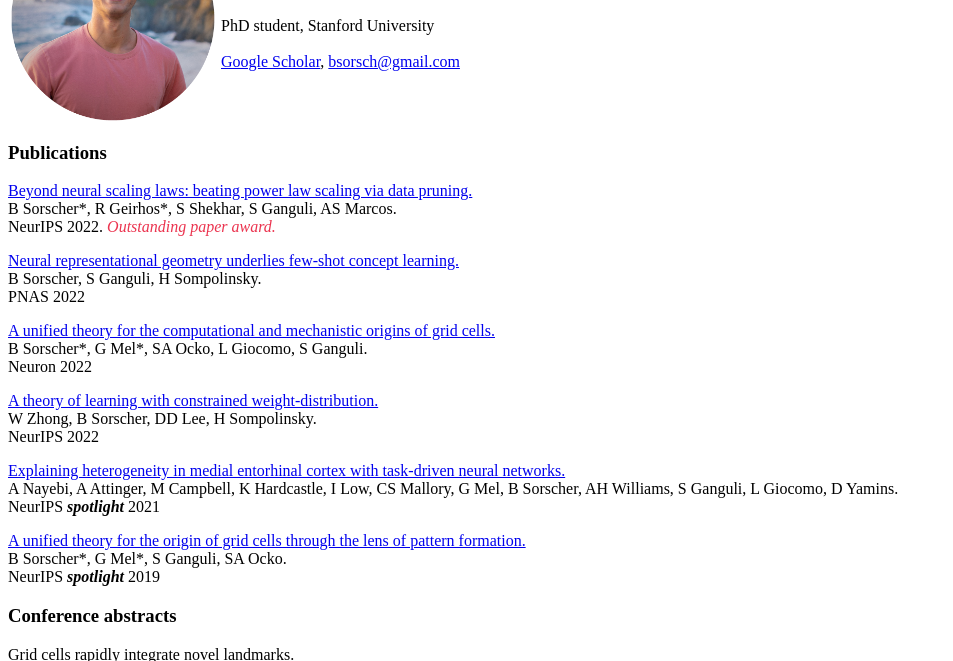
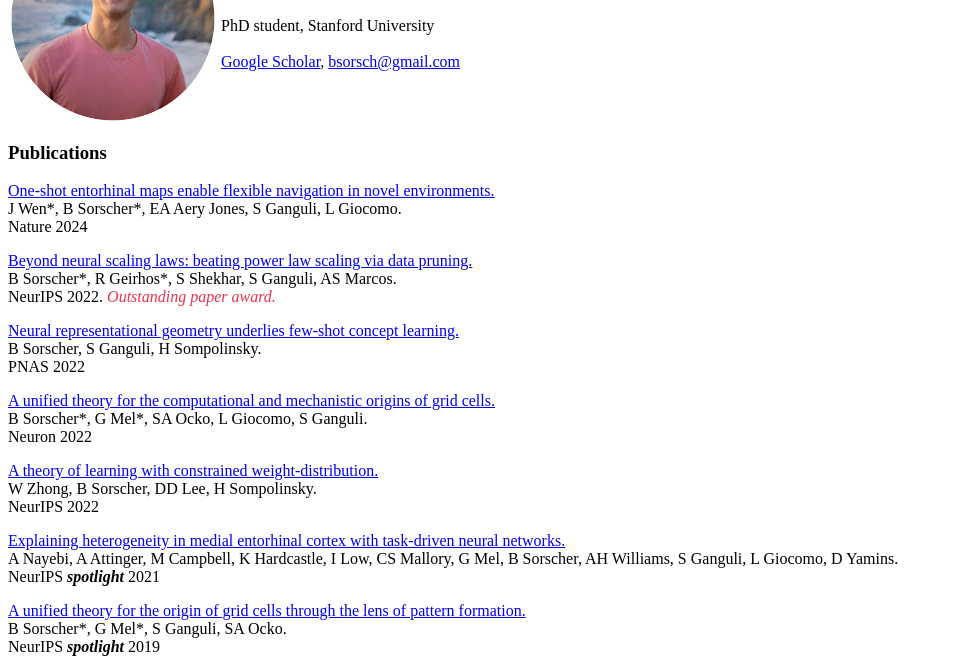
Before and after one commit to bsorsch/bsorsch.github.io, a plain HTML site: page index.html in a window 1280 px wide. Shown: the part 94-755 px from the top of the page, without its empty margins (0-953 px from the left). Drawn offline with Linux system fonts and the light colour scheme.

Commit message:
Update index.html

```diff
--- a/index.html
+++ b/index.html
@@ -27,6 +27,17 @@
 <h3>
 <a name="Pubs"></a>
 Publications</h3>
+  <a href="https://www.nature.com/articles/s41586-024-08034-3">One-shot entorhinal maps enable flexible navigation in novel environments.</a><br>
+  J Wen*, B Sorscher*, EA Aery Jones, S Ganguli, L Giocomo. <br>
+  <!--DE3163-->
+  <!--eb3461-->
+
+  Nature 2024
+<!--
+  <script type='text/javascript' src='https://d1bxh8uas1mnw7.cloudfront.net/assets/embed.js'></script>
+  <div class='altmetric-embed' data-badge-type='donut' data-arxiv-id="arXiv:2206.14486"></div>
+  -->
+<p>
   <a href="https://arxiv.org/abs/2206.14486v1">Beyond neural scaling laws: beating power law scaling via data pruning.</a><br>
   B Sorscher*, R Geirhos*, S Shekhar, S Ganguli, AS Marcos. <br>
   <!--DE3163-->
```
